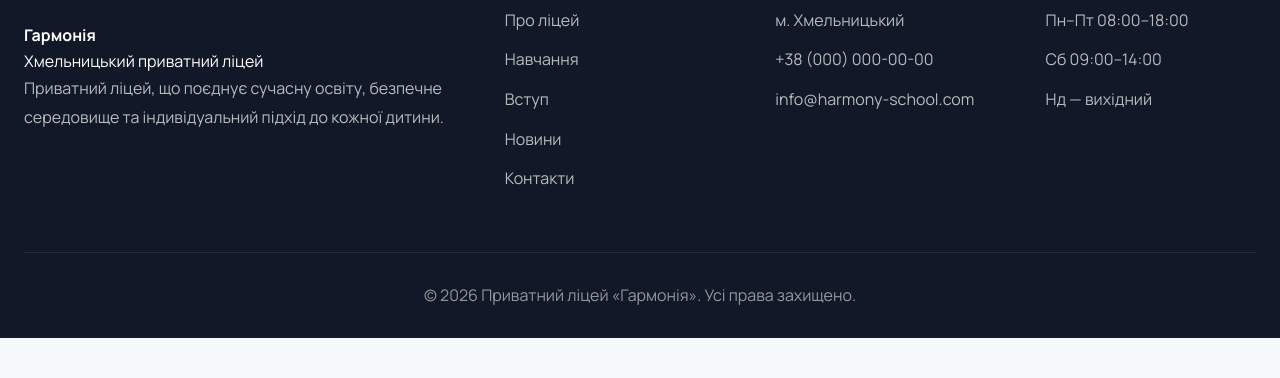
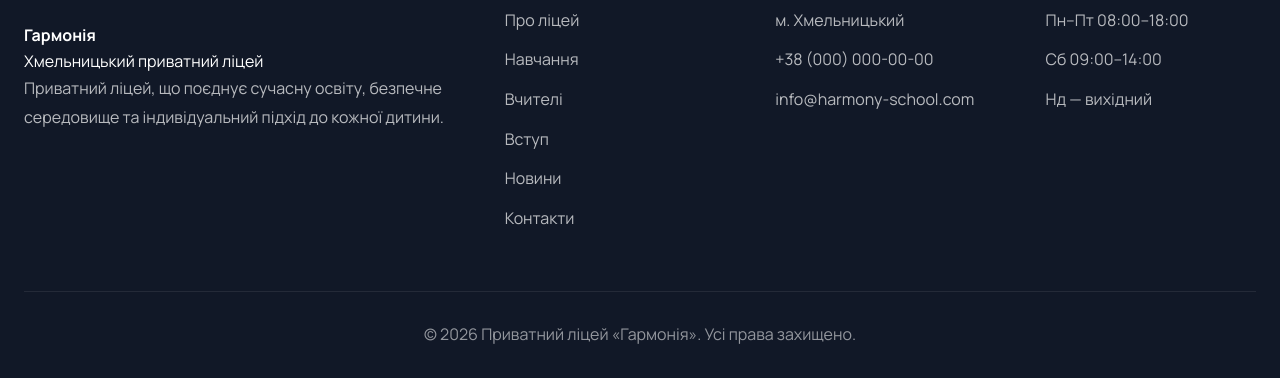
Before and after one commit to Yevshy/Harmonia, a plain HTML site: page index.html in a window 1280 px wide. Shown: the part 5715-6093 px from the top of the page. Before the commit the page ends 6053 px from the top, so only its background shows below. Drawn offline with Linux system fonts and the light colour scheme.

Commit message:
Update index.html

```diff
--- a/index.html
+++ b/index.html
@@ -36,9 +36,9 @@
 
         <!-- Десктопна навігація -->
 <nav class="site-header__nav" aria-label="Головна навігація">
-            <a href="#about">Про ліцей</a>
-            <a href="#learning">Навчання</a>
-            <a href="Teachers/">Вчителі</a>
+    <a href="#why-us">Про ліцей</a>
+    <a href="#programs">Навчання</a>
+    <a href="#teachers">Вчителі</a>
     <a href="#admission">Вступ</a>
     <a href="#news">Новини</a>
     <a href="#contacts">Контакти</a>
@@ -105,9 +105,9 @@
     </div>
 
    <nav class="site-mobile-menu__nav" aria-label="Мобільна навігація">
-        <a href="#about">Про ліцей</a>
-        <a href="#learning">Навчання</a>
-        <a href="Teachers/">Вчителі</a>
+    <a href="#why-us">Про ліцей</a>
+    <a href="#programs">Навчання</a>
+    <a href="#teachers">Вчителі</a>
     <a href="#admission">Вступ</a>
     <a href="#news">Новини</a>
     <a href="#contacts">Контакти</a>
@@ -239,7 +239,7 @@
      ПЕРЕВАГИ
 ========================== -->
 
-<section class="section">
+<section class="section" id="why-us">
 
     <div class="container">
 
@@ -368,7 +368,7 @@
      НАПРЯМКИ НАВЧАННЯ
 ========================== -->
 
-<section class="section alt">
+<section class="section alt" id="programs">
 
     <div class="container">
 
@@ -615,7 +615,7 @@
      НОВИНИ
 ========================== -->
 
-<section class="section">
+<section class="section" id="news">
 
     <div class="container">
 
@@ -767,7 +767,7 @@
      CTA
 ========================== -->
 
-<section class="cta">
+<section class="cta" id="admission">
 
     <div class="container">
 
@@ -824,7 +824,7 @@
 
 
 
-<footer>
+<footer id="contacts">
 
 <div class="container footer-grid">
 
@@ -870,17 +870,12 @@
 </h4>
 
 <ul>
-
-<li><a href="#">Про ліцей</a></li>
-
-<li><a href="#">Навчання</a></li>
-
-<li><a href="#">Вступ</a></li>
-
-<li><a href="#">Новини</a></li>
-
-<li><a href="#">Контакти</a></li>
-
+    <li><a href="#why-us">Про ліцей</a></li>
+    <li><a href="#programs">Навчання</a></li>
+    <li><a href="#teachers">Вчителі</a></li>
+    <li><a href="#admission">Вступ</a></li>
+    <li><a href="#news">Новини</a></li>
+    <li><a href="#contacts">Контакти</a></li>
 </ul>
 
 </div>
```
Lines whose indentation alone changed are shown as unchanged.
